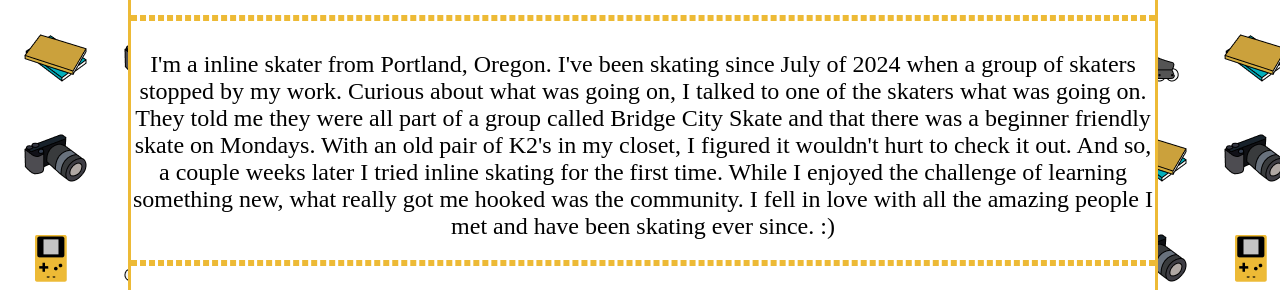
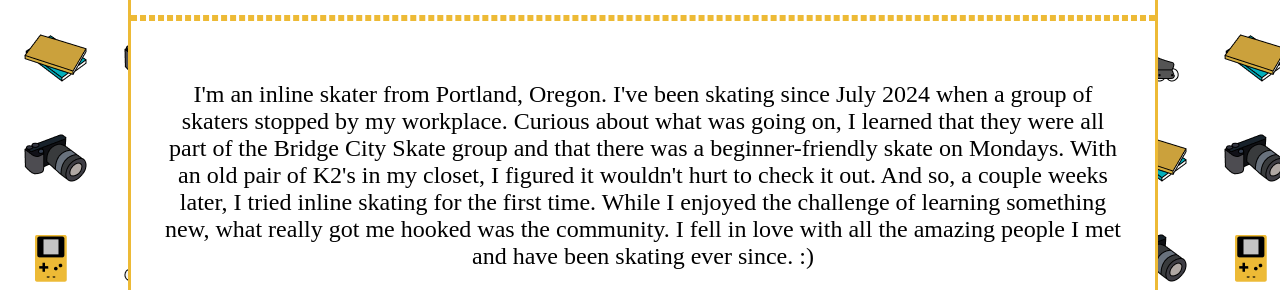
Before and after one commit to PandaSkatesPDX/PandaWebsite, a plain HTML site: page index.html in a window 1280 px wide. Shown: the part 190-480 px from the top of the page. Drawn offline with Linux system fonts and the light colour scheme.

Commit message:
About Me Paragraph Edit
Edit to the About Me Paragraph as suggested by Anna

```diff
--- a/index.html
+++ b/index.html
@@ -18,7 +18,7 @@
 
         <hr>
 
-        <p>I'm a inline skater from Portland, Oregon. I've been skating since July of 2024 when a group of skaters stopped by my work. Curious about what was going on, I talked to one of the skaters what was going on. They told me they were all part of a group called Bridge City Skate and that there was a beginner friendly skate on Mondays. With an old pair of K2's in my closet, I figured it wouldn't hurt to check it out. And so, a couple weeks later I tried inline skating for the first time. While I enjoyed the challenge of learning something new, what really got me hooked was the community. I fell in love with all the amazing people I met and have been skating ever since. :)</p>
+        <p class="aboutme">I'm an inline skater from Portland, Oregon. I've been skating since July 2024 when a group of skaters stopped by my workplace. Curious about what was going on, I learned that they were all part of the Bridge City Skate group and that there was a beginner-friendly skate on Mondays. With an old pair of K2's in my closet, I figured it wouldn't hurt to check it out. And so, a couple weeks later, I tried inline skating for the first time. While I enjoyed the challenge of learning something new, what really got me hooked was the community. I fell in love with all the amazing people I met and have been skating ever since. :)</p>
 
         <hr>
 
--- a/styles.css
+++ b/styles.css
@@ -59,8 +59,8 @@ p {
     margin-bottom: 20px;
 }
 
-.bottom {
-    margin-bottom: 30px;
+.aboutme {
+    padding: 30px;
 }
 
 .footerP1 {
```
